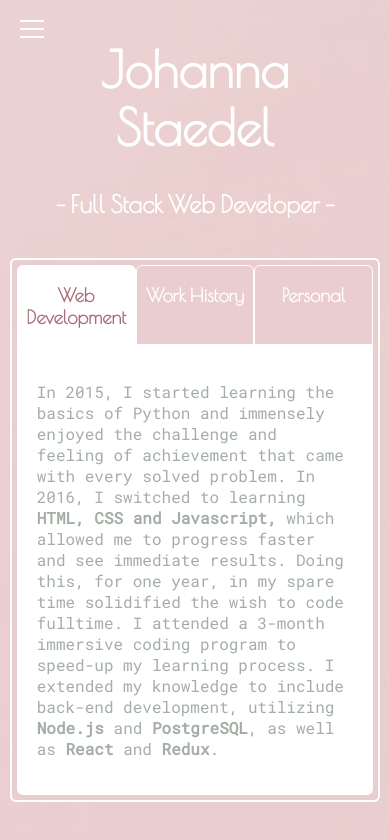
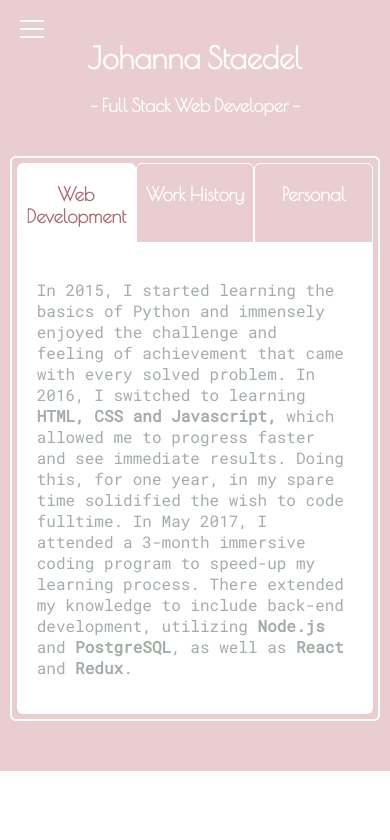
Before and after one commit to bluecherryme/Portfolio, a React (Create React App) app: page / in a window 390 px wide. Shown: the top 840 px of the page. Built offline with nearby package versions, Linux system fonts and the light colour scheme.

Commit message:
more responsive design, title changed

```diff
--- a/public/index.html
+++ b/public/index.html
@@ -22,7 +22,7 @@
       work correctly both with client-side routing and a non-root public URL.
       Learn how to configure a non-root public URL by running `npm run build`.
     -->
-    <title>React App</title>
+    <title>Johanna Staedel</title>
   </head>
   <body>
     <noscript>
--- a/src/Components/About.js
+++ b/src/Components/About.js
@@ -48,8 +48,8 @@ export default class About extends Component{
                             the challenge and feeling of achievement that came with every solved problem.
                             In 2016, I switched to learning <b>HTML, CSS and Javascript,</b> which allowed me to
                             progress faster and see immediate results. Doing this, for one year, in my spare
-                            time solidified the wish to code fulltime. I attended a 3-month immersive coding
-                            program to speed-up my learning process. I extended my knowledge to include back-end development,
+                            time solidified the wish to code fulltime. In May 2017, I attended a 3-month immersive coding
+                            program to speed-up my learning process. There extended my knowledge to include back-end development,
                             utilizing <b>Node.js</b> and <b>PostgreSQL</b>, as well as <b>React</b> and<b> Redux</b>.    </p>
                         </div>:null}
                     {this.state.workHistory?
--- a/src/Components/Landing.css
+++ b/src/Components/Landing.css
@@ -1,14 +1,10 @@
 #Landing{
-    background-image: url('./../Assets/pinkKeyboard.jpeg');
-    background-position: 10% 10%;
-    background-size: cover;
-    width: 100vw;
     background-color: #EACDCF;
     color: white;
-    position: fixed;
+    padding-bottom: 50px;
+    position: absolute;
     top: 0;
-    padding-bottom: 50px;
-    height: 2000px;
+    width: 100vw;
 }
 
 #heading{
@@ -17,9 +13,11 @@
 }
 
 #heading h1{
-    font-size: 50px;
+    font-size: 30px;
 }
-
+#heading h2{
+    font-size: 18px;
+}
 .Nav{
     position: fixed;
     left: 0;
@@ -27,7 +25,6 @@
     z-index: 3;
     background: #EACDCF;
 }
-
 .Nav h3{
     width: 200px;
     border-bottom: 2px solid white;
@@ -35,20 +32,27 @@
     margin: 40px;
     transition: width 0.5s;
 }
-
 .Nav h3:hover{
     cursor:default;
     color: #AA6D78;
     font-size: 32px;
 }
-
-
 @media(min-width: 520px){
     #Landing{
+        background-image: url('./../Assets/pinkKeyboard.jpeg');
+        background-position: 10% 10%;
+        background-size: cover;
         height: 100vh;
-        padding-bottom: 0;
+        position: fixed;
+        top: 0;
+        padding-bottom: 50px;
     }
-
+    #heading h1{
+        font-size: 50px;
+    }
+    #heading h2{
+        font-size: 24px;
+    }
 }
 
 @media(min-width: 800px){
```
Also changed, not shown: 1 other file (tests, documents, lock files or other folders).
